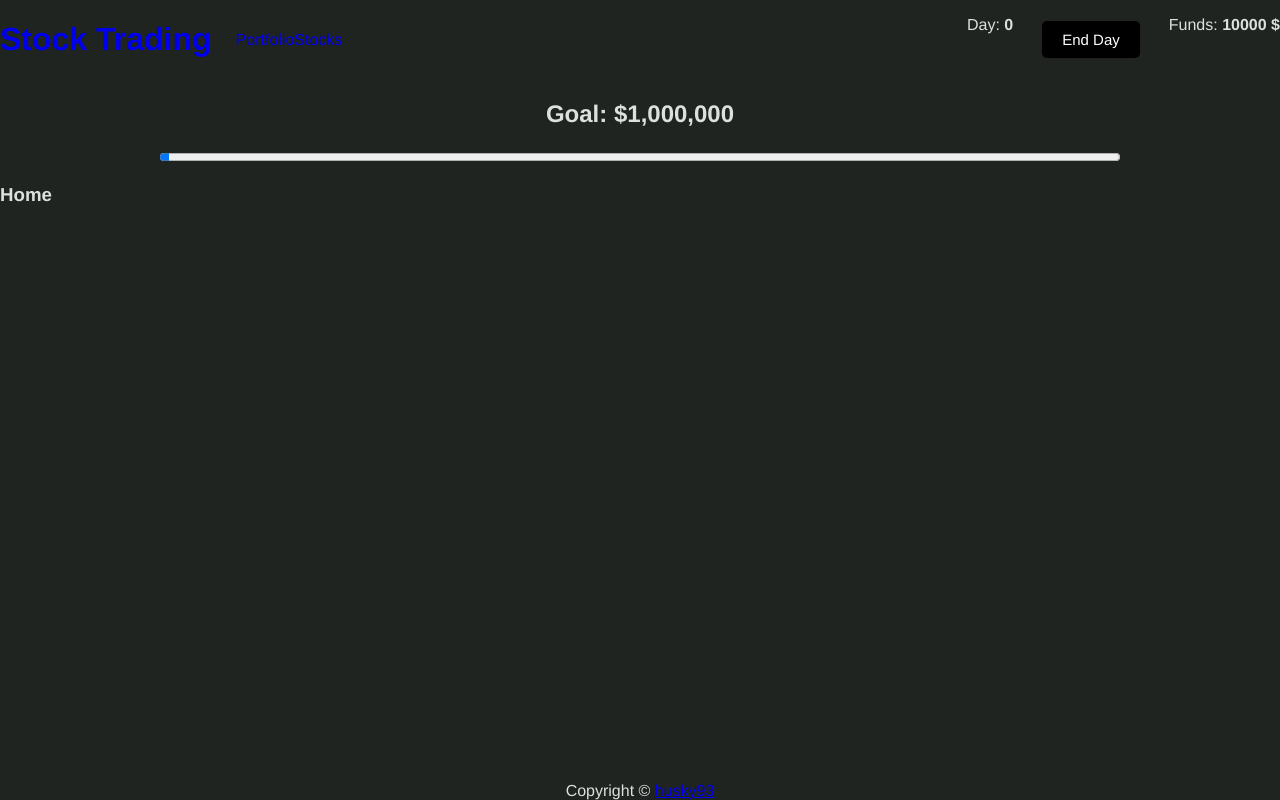
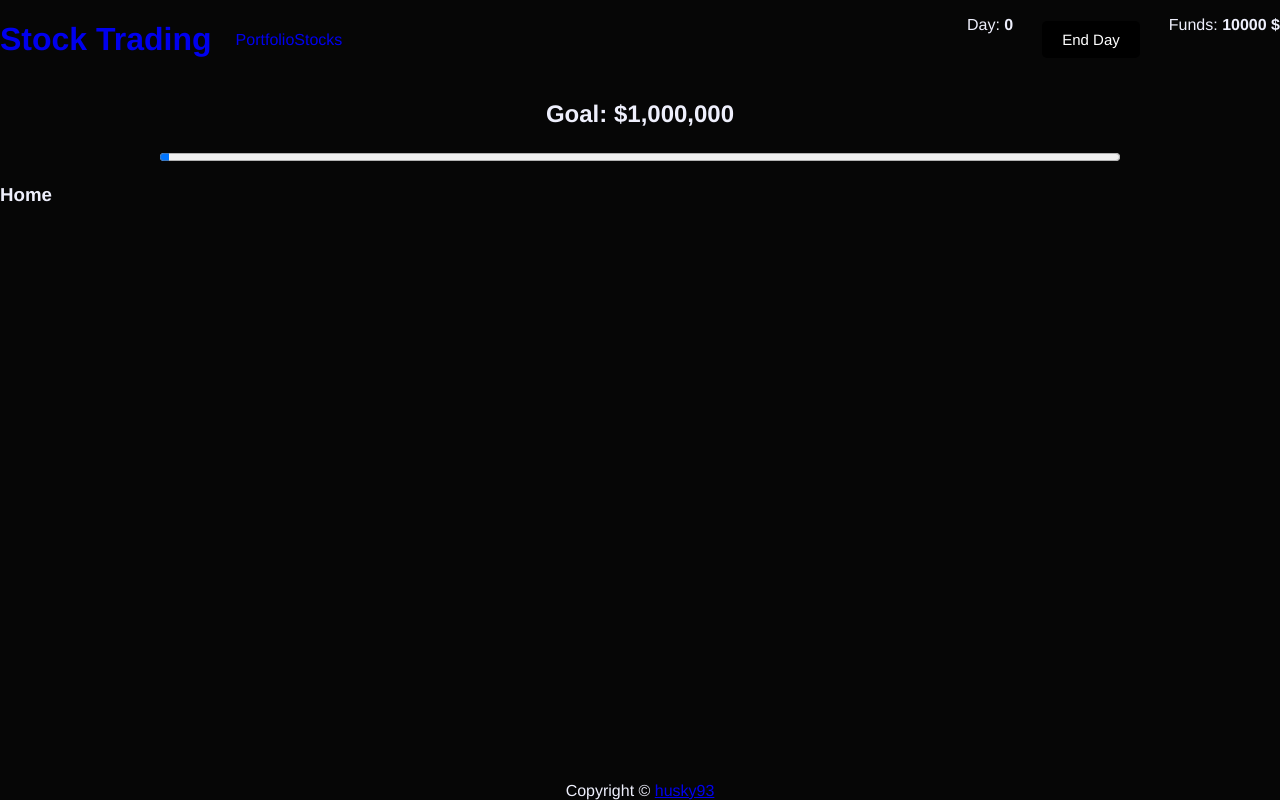
Before and after one commit to husky93/vue-stock-trader, a Vue app: page / in a window 1280 px wide. Built offline with nearby package versions, Linux system fonts and the light colour scheme.

Commit message:
Change colors

```diff
--- a/src/App.vue
+++ b/src/App.vue
@@ -31,8 +31,8 @@ export default {
 
 <style>
 :root {
-  --bg-color: #1f2421;
-  --text-color: #dce1de;
+  --bg-color: #060606;
+  --text-color: #eeeffc;
   --primary-color: #49a078;
   --secondary-color: #216869;
   --light-color: #9cc5a1;
```
